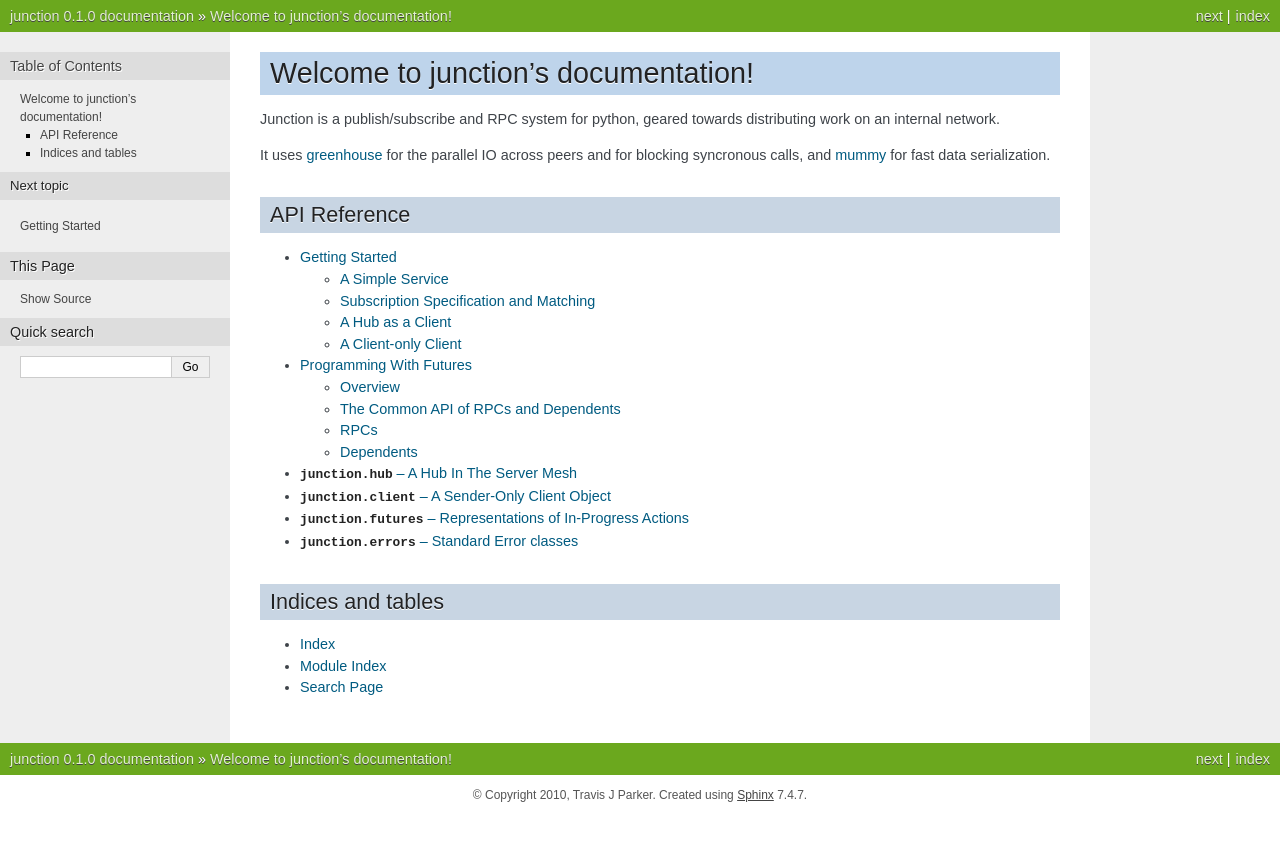
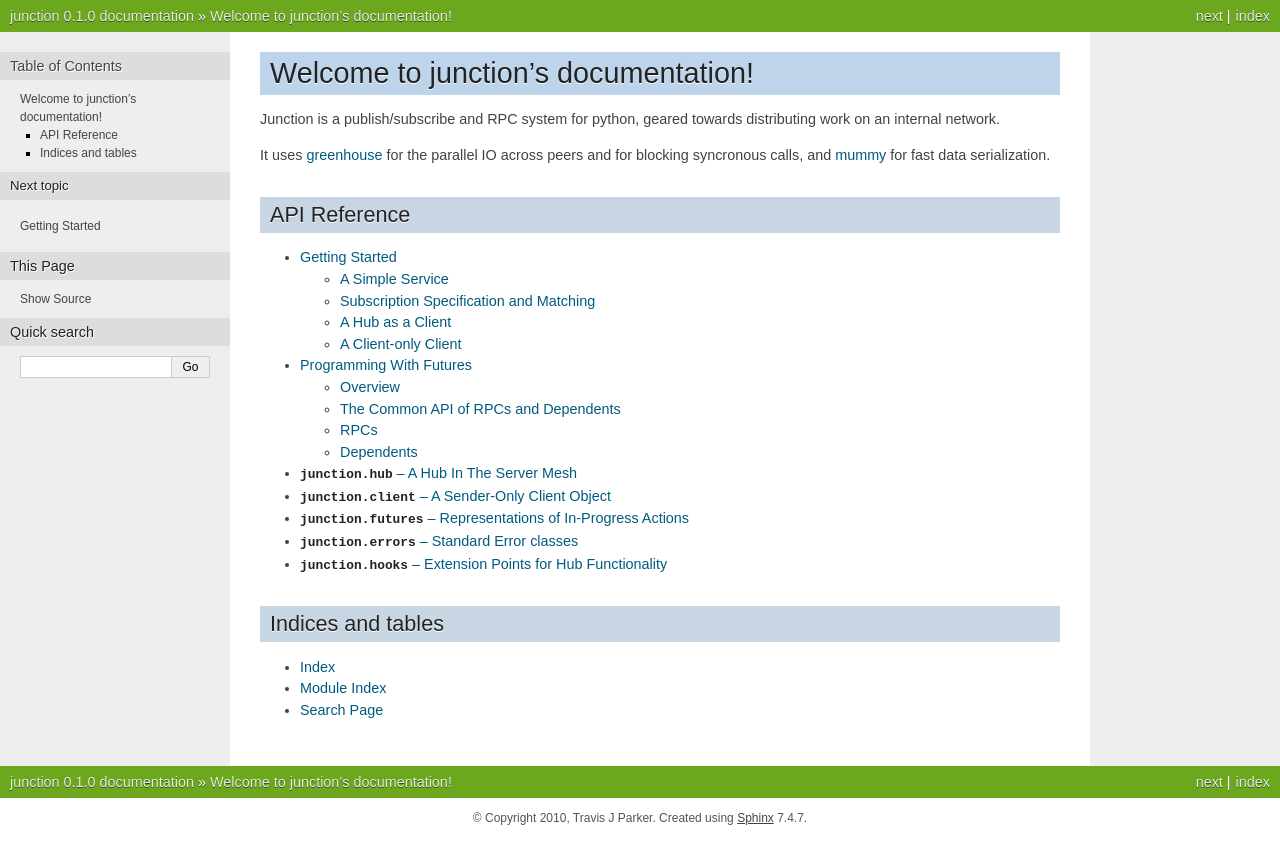
Before and after one commit to teepark/junction, a Sphinx documentation site: the page built from docs/source/index.rst, in a window 1280 px wide. Shown: the top 864 px of the page. Built offline with Sphinx 7.4.7, drawn with Linux system fonts in a browser that asks for light colours.

Commit message:
add stubs for docstring-generated documentation of hooks

```diff
--- a/docs/source/index.rst
+++ b/docs/source/index.rst
@@ -24,6 +24,7 @@ API Reference
    junction/client
    junction/futures
    junction/errors
+   junction/hooks
 
 Indices and tables
 ------------------
--- /dev/null
+++ b/docs/source/junction/hooks.rst
@@ -0,0 +1,8 @@
+===============================================================
+:mod:`junction.hooks` -- Extension Points for Hub Functionality
+===============================================================
+
+.. automodule:: junction.hooks
+    :members:
+
+.. moduleauthor:: Travis J Parker <travis.parker@gmail.com>
```
